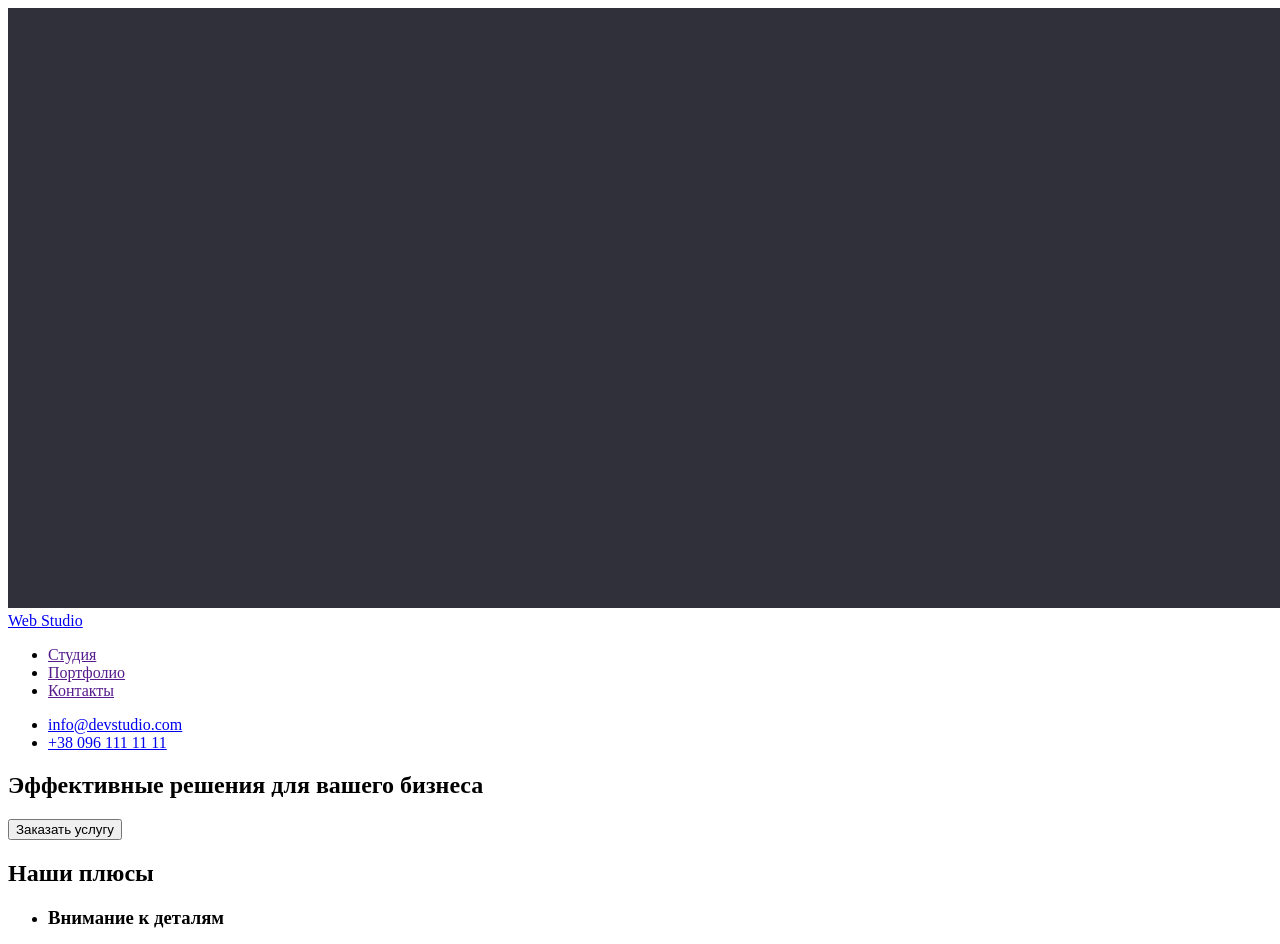
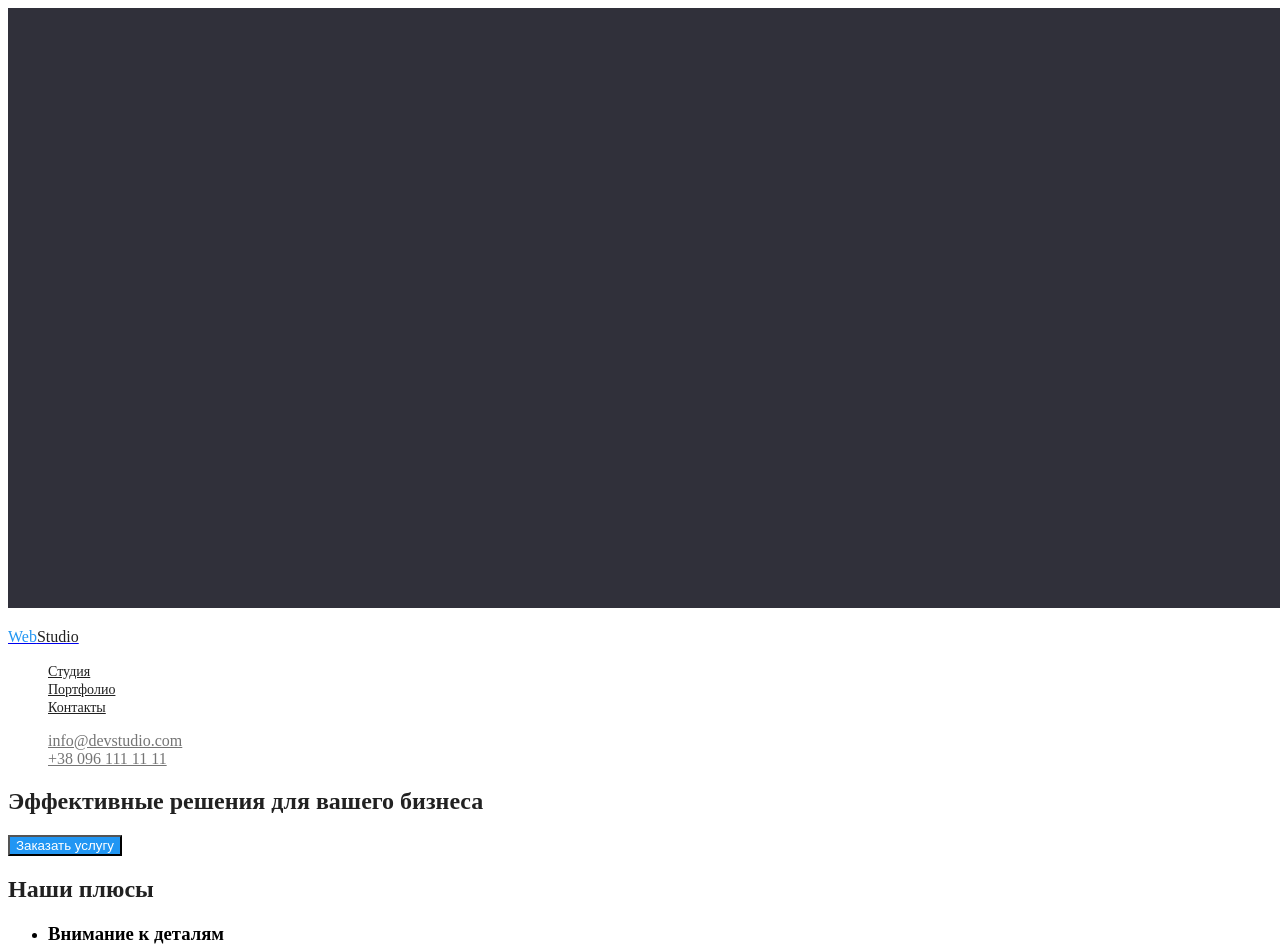
Before and after one commit to SofiiaKoshelieva/SofiiaKoshelieva-goit-markup-hw-02, a plain HTML site: page index.html in a window 1280 px wide. Shown: the top 944 px of the page. Drawn offline with Linux system fonts and the light colour scheme.

Commit message:
добавляет классы и стили

```diff
--- /dev/null
+++ b/css/styles.css
@@ -0,0 +1,54 @@
+:root {
+  --title-text-color: #212121;
+  --accent-color: #2196f3;
+  --text-color: #757575;
+  --white: #ffffff;
+}
+.body {
+  background-color: #e5e5e5;
+  color: #757575;
+  font-family: Roboto, sans-serif;
+  letter-spacing: 3%;
+}
+.logo > p {
+  color: var(--accent-color);
+}
+.studio {
+  color: var(--title-text-color);
+}
+.list {
+  list-style: none;
+}
+.site-nav .link {
+  color: var(--title-text-color);
+  font-size: 14px;
+  line-height: 16px;
+  letter-spacing: 2%;
+}
+.site-nav .link:focus,
+.site-nav .link:hover {
+  color: var(--accent-color);
+}
+.site-nav .link.current {
+  color: var(--accent-color);
+}
+.contacts .link {
+  color: var(--text-color);
+}
+.contacts .link:hover,
+.contacts .link:focus {
+  color: var(--accent-color);
+}
+.section-title {
+  color: var(--title-text-color);
+}
+.hero-title {
+  color: var(--title-text-color);
+}
+.pluses .title {
+  color: var(--title-text-color);
+}
+.button {
+  color: var(--white);
+  background-color: var(--accent-color);
+}
--- a/index.html
+++ b/index.html
@@ -5,38 +5,39 @@
     <meta http-equiv="X-UA-Compatible" content="IE=edge">
     <meta name="viewport" content="width=device-width, initial-scale=1.0">
     <title>Document</title>
+    <link rel="stylesheet" href="./css/styles.css" />
 </head>
 <body>
     <header>
         <nav>
 
-            <a href="/">
+            <a href="/" class="logo">
                 <img src="./images/Bg.jpg" alt="фоновое изображение" width="1600">
-                 Web Studio
+                 <p>Web<span class="studio">Studio</span></p>
             </a>
-        <ul>
-            <li> <a href="">Студия</a> </li>
-            <li> <a href="">Портфолио</a> </li>
-            <li> <a href="">Контакты</a> </li>
+        <ul class="site-nav list ">
+            <li> <a href="" class="link">Студия</a> </li>
+            <li> <a href="./portfolio.html"class="link">Портфолио</a> </li>
+            <li> <a href=""class="link">Контакты</a> </li>
 
         </ul>
         </nav>
-        <ul>
-            <li> <a href="mailto:info@devstudio.com">info@devstudio.com</a> </li>
-            <li> <a href="tel:+380961111111">+38 096 111 11 11</a> </li>
+        <ul class="contacts list">
+            <li> <a href="mailto:info@devstudio.com"class="link">info@devstudio.com</a> </li>
+            <li> <a href="tel:+380961111111"class="link">+38 096 111 11 11</a> </li>
         </ul>
 
     </header>
     <main>
-    <section>
-        <h1>Эффективные решения для вашего бизнеса</h1>
-        <button>Заказать услугу</button>
+    <section class="hero">
+        <h1 class="hero-title">Эффективные решения для вашего бизнеса</h1>
+        <button class="button">Заказать услугу</button>
     </section>
-    <section>
-        <h2>Наши плюсы</h2>
-        <ul>
+    <section class="section">
+        <h2 class="section-title">Наши плюсы</h2>
+        <ul class="pluses">
             <li>
-                <h3>Внимание к деталям</h3>
+                <h3 class="pluses-title">Внимание к деталям</h3>
                 <p>Идейные соображения, а также начало повседневной работы по формированию позиции.</p>
             </li>
             <li>
@@ -53,8 +54,8 @@
             </li>
         </ul>
     </section>
-    <section>
-        <h2>Чем мы занимаемся</h2>
+    <section class="section">
+        <h2 class="title">Чем мы занимаемся</h2>
         <ul>
             <li>
                 <img src="./images/box 1.jpg" alt="набор текста на клавиатуре" width="370" >
@@ -68,8 +69,8 @@
         </ul>
 
     </section>
-    <section>
-        <h2>Наша команда</h2>
+    <section class="section">
+        <h2 class="section-title">Наша команда</h2>
         <ul>
             <li>
                 <h3>Игорь Демьяненко</h3>
```
Also changed, not shown: 1 other file.
